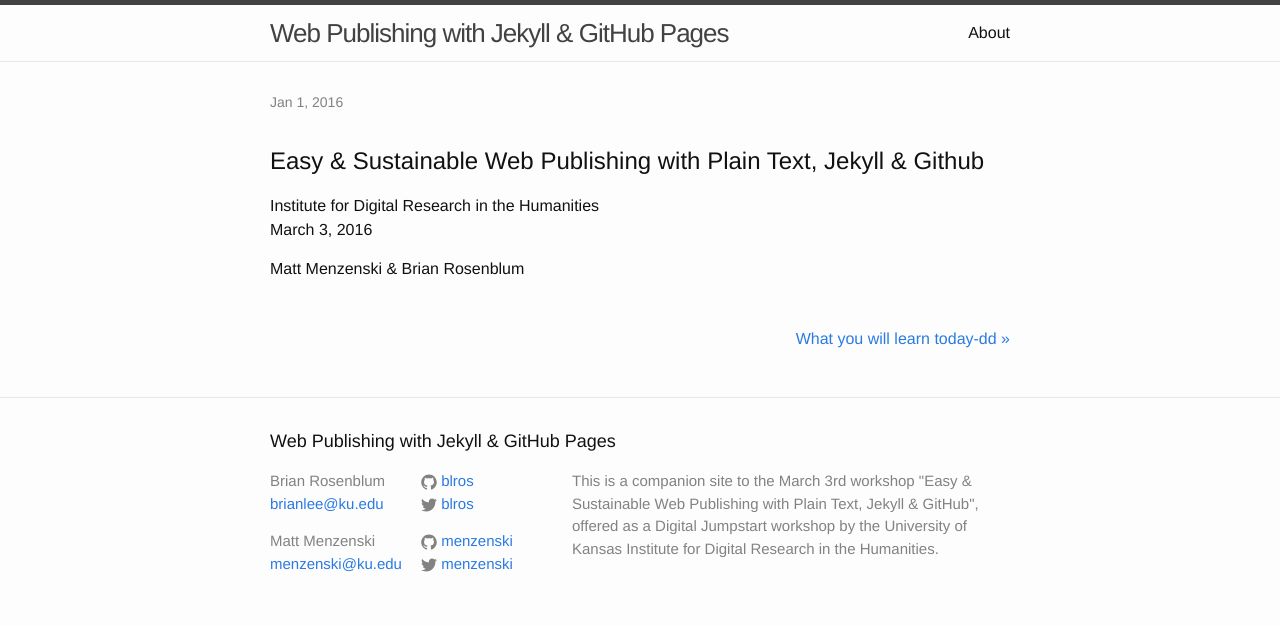
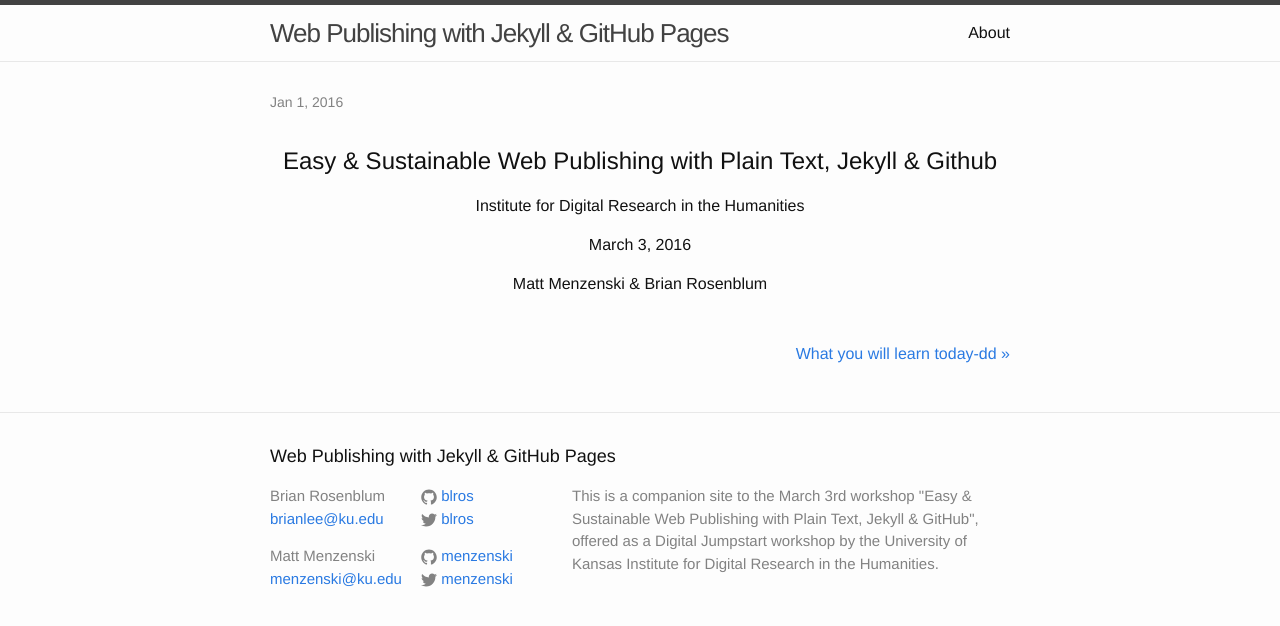
Before and after one commit to menzenski/idrh-static-site-workshop, a Jekyll site: the page built from _posts/2016-01-01-Start.md, in a window 1280 px wide. Shown: the top 626 px of the page. Built offline with Jekyll 4.4.1, drawn with Linux system fonts in a browser that asks for light colours.

Commit message:
Add HTML

```diff
--- a/_posts/2016-01-01-Start.md
+++ b/_posts/2016-01-01-Start.md
@@ -4,10 +4,13 @@ title: Start
 published: true
 ---
 
+<div style="text-align:center;">
 
-# Easy & Sustainable Web Publishing with Plain Text, Jekyll & Github
+<h1>Easy & Sustainable Web Publishing with Plain Text, Jekyll & Github</h1>
 
-Institute for Digital Research in the Humanities
-March 3, 2016
+<p>Institute for Digital Research in the Humanities</p>
 
-Matt Menzenski & Brian Rosenblum
+<p>March 3, 2016</p>
+
+<p>Matt Menzenski & Brian Rosenblum</p>
+</div>
```
